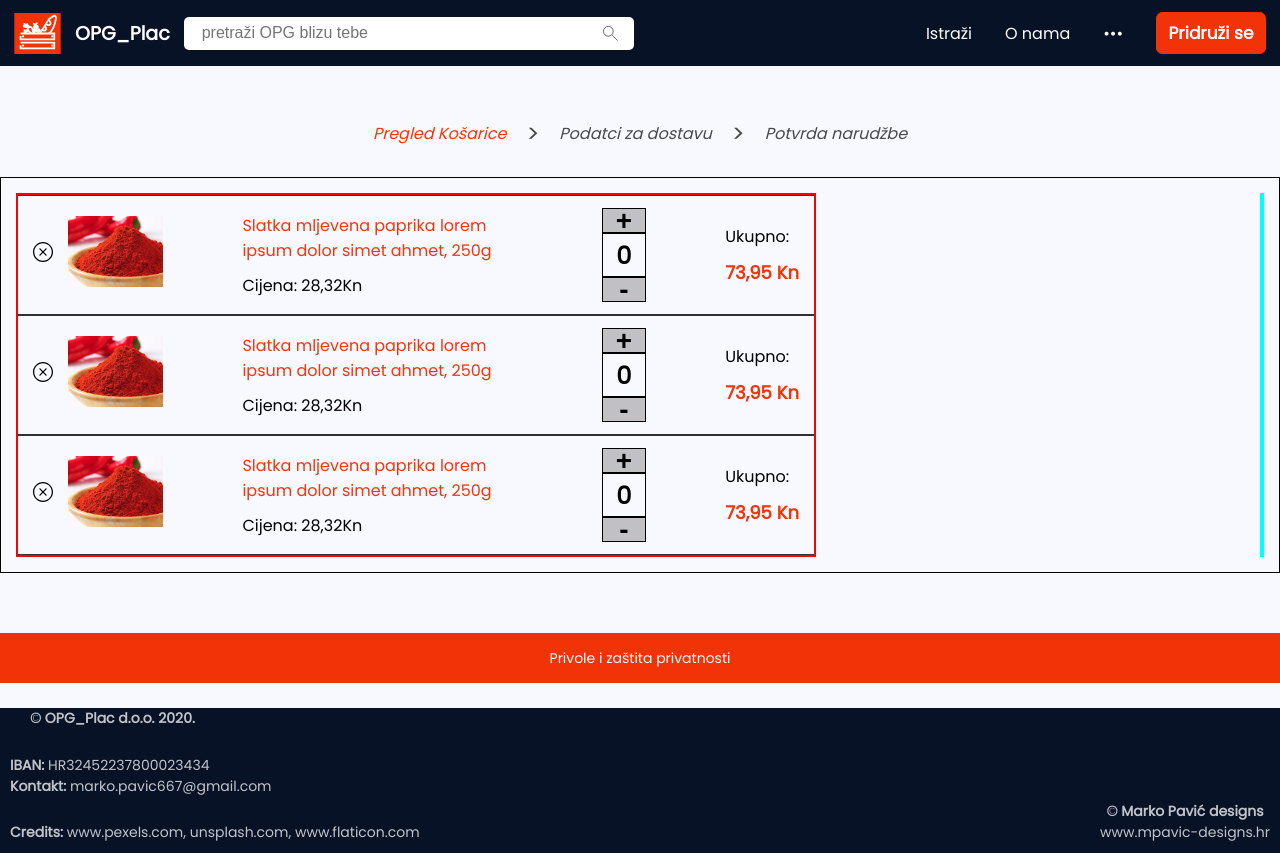
After one commit to MarkoPavich/OPG_Plac, a Django app: a page that uses OPG_Plac/templates/components/navbar.html in a window 1280 px wide. The commit adds this page. Run offline with Django 3.2, Linux system fonts and the light colour scheme; some libraries are stand-ins or nearby versions.

Commit message:
progress on shopping_cart view

```diff
--- /dev/null
+++ b/OPG_Plac/static/subpages/cart/cart.css
@@ -0,0 +1,234 @@
+.shopping-cart-order_process-nav{
+	width: 100%;
+
+	display: flex;
+	justify-content: center;
+
+	margin-top: 90px;
+}
+
+.shopping-cart-subnav{
+	display: flex;
+	justify-content: center;
+	align-items: center;
+
+	list-style: none;
+
+	padding: 0;
+}
+
+.shopping-cart-subnav li{
+	padding: 10px;
+}
+
+.shopping-cart-subnav li a{
+	text-decoration: none;
+
+	color: black;
+	opacity: 0.7;
+
+	font-style: italic;
+
+	font-size: 16px;
+}
+
+.cart-subnav-divider span{
+	opacity: 0.7;
+
+	font-size: 24px;
+}
+
+.cart-subnav-active a{
+	opacity: 1 !important;
+	color: #f2360b !important;
+}
+
+
+
+
+.shoping_cart-top-content-container{
+	max-width: 1435px;
+	margin: 0 auto;
+
+	padding: 15px;
+	border: solid 1px black;
+
+	display: flex;
+	justify-content: space-between;
+}
+
+.shopping_cart-items-container{
+	width: 100%;
+	max-width: 800px;
+
+	border: solid 2px red;
+
+	display: flex;
+	flex-direction: column;
+}
+
+.shopping_cart-product_item-container{
+	height: 120px;
+	width: 100%;
+
+	padding-left: 15px;
+	padding-right: 15px;
+
+	border-top: solid 1px rgba(0,0,0,0.8);
+	border-bottom: solid 1px rgba(0,0,0,0.8);
+
+	display: flex;
+	justify-content: space-between;
+	align-items: center;
+}
+
+.cart-item-img-box{
+	height: 80px;
+	width: 130px;
+	min-width: 130px;
+
+	display: flex;
+	justify-content: center;
+	align-items: center;
+}
+
+.cart-item-img-box img{
+	width: 100%;
+	min-width: 80px;
+	max-height: 80px;
+}
+
+.cart-item-info-box{
+	max-width: 280px;
+}
+
+.cart-item-info-box span{
+	display: block;
+}
+
+.product-name-span{
+	color: #f2360b;
+	margin-bottom: 10px;
+}
+
+
+/* Borrowed from product -- product quant counter */
+
+
+.cart-item-quantity-controls{
+	display: flex;
+	flex-direction: column;
+}
+
+.product-count-add-sub{
+	width: 44px;
+	height: 25px;
+
+	border: solid 1px black;
+
+	background-color: rgba(139,139,139,0.5);
+
+	font-weight: bold;
+	font-size: 28px;
+
+	padding: 0;
+
+	display: flex;
+	justify-content: center;
+	align-items: center;
+}
+
+.product-count-add-sub:hover{
+	cursor: pointer;
+}
+
+.product-count-add-sub:focus{
+	outline: none;
+}
+
+.product-count-total{
+	height: 44px;
+	width: 44px;
+
+	border: solid 1px black;
+
+	display: flex;
+	justify-content: center;
+	align-items: center;
+
+	font-weight: bold;
+	font-size: 24px;
+}
+
+/* End borrowed product counter */
+
+
+.cart-item-price_info-box{
+	display: flex;
+	flex-direction: column;
+	justify-content: center;
+}
+
+.cart-item-price_info-box span{
+	display: block;
+}
+
+.cart-product-total-cost-span{
+	font-weight: bold;
+	font-size: 18px;
+	color: #f2360b;
+
+	margin-top: 10px;
+}
+
+.cart-item-option_remove-ico svg{
+	height: 20px;
+	width: 20px;
+
+	margin-right: 15px;
+}
+
+@media(max-width: 620px){
+	.cart-item-img-box{
+		display: flex;
+		flex-direction: column-reverse;
+		align-items: center;
+		justify-content: center;
+
+		width: 60px;
+		min-width: 60px;
+
+		margin-top: 10px;
+	}
+
+	.cart-item-price_info-box{
+		display: none;
+	}
+
+	.cart-item-info-box{
+		display: flex;
+		flex-direction: column;
+		align-items: center;
+
+		margin-top: 10px;
+		margin-bottom: 10px;
+
+		max-width: 150px;
+	}
+
+	.cart-item-info-box span{
+		font-size: 12px;
+
+		text-align: center;
+	}
+
+	.cart-item-option_remove-ico svg{
+		margin-right: 0;
+	}
+}
+
+
+
+.shopping-cart-order-info-container{
+	border: solid 2px cyan;
+}
--- /dev/null
+++ b/OPG_Plac/templates/components/cart/cart.html
@@ -0,0 +1,135 @@
+{% extends 'components/site_frame.html' %}
+{% load static %}
+
+{% block head %}
+    <script src="{% static 'navbar.js' %}"></script>
+
+    <link rel="stylesheet" href="{% static 'subpages/cart/cart.css' %}">
+
+{% endblock %}
+
+{% block body %}
+    {% include '../navbar.html' %}
+
+    <nav class="shopping-cart-order_process-nav">
+        <ul class="shopping-cart-subnav">
+            <li class="cart-subnav-active"><a href="#">Pregled Košarice</a></li>
+            <li class="cart-subnav-divider"><span>></span></li>
+            <li><a href="#">Podatci za dostavu</a></li>
+            <li class="cart-subnav-divider"><span>></span></li>
+            <li><a href="#">Potvrda narudžbe</a></li>
+        </ul>
+    </nav>
+
+    <div class="shoping_cart-top-content-container">
+
+        <div class="shopping_cart-items-container">
+
+            <div class="shopping_cart-product_item-container">   <!-- Item unit start-->
+
+                <div class="cart-item-img-box">
+                    <a class="cart-item-option_remove-ico" href="#">
+                        <svg height="512pt" viewBox="0 0 512 512" width="512pt" xmlns="http://www.w3.org/2000/svg"><path d="m256 512c-141.164062 0-256-114.835938-256-256s114.835938-256 256-256 256 114.835938 256 256-114.835938 256-256 256zm0-480c-123.519531 0-224 100.480469-224 224s100.480469 224 224 224 224-100.480469 224-224-100.480469-224-224-224zm0 0"/><path d="m176.8125 351.1875c-4.097656 0-8.195312-1.554688-11.308594-4.691406-6.25-6.25-6.25-16.382813 0-22.632813l158.398438-158.402343c6.253906-6.25 16.386718-6.25 22.636718 0s6.25 16.382812 0 22.636718l-158.402343 158.398438c-3.15625 3.136718-7.25 4.691406-11.324219 4.691406zm0 0"/><path d="m335.1875 351.1875c-4.09375 0-8.191406-1.554688-11.304688-4.691406l-158.398437-158.378906c-6.253906-6.25-6.253906-16.382813 0-22.632813 6.25-6.253906 16.382813-6.253906 22.632813 0l158.398437 158.398437c6.253906 6.25 6.253906 16.382813 0 22.632813-3.132813 3.117187-7.230469 4.671875-11.328125 4.671875zm0 0"/></svg>
+                    </a>
+                    <a href="#">
+                        <img src="{% static 'resources/images/products/slatka_mlevena_paprika_-_lek_za_rane_i_preventiva_od_srcanog_udara-1.jpg' %}" alt="product_in_cart-image">
+                    </a>
+                </div>
+
+                <div class="cart-item-info-box">
+                    <span class="product-name-span">Slatka mljevena paprika lorem ipsum dolor simet ahmet, 250g</span>
+                    <span>Cijena: 28,32Kn</span>
+
+                </div>
+
+                <div class="cart-item-quantity-controls">
+
+                    <button onclick="add_sub('add')" class="product-count-add-sub">+</button>
+                    <div class="product-count-total"><span id="product-count-total">0</span></div>
+                    <button onclick="add_sub('sub')" class="product-count-add-sub">-</button>
+
+                </div>
+
+                <div class="cart-item-price_info-box">
+                    <span>Ukupno:</span>
+                    <span class="cart-product-total-cost-span">73,95 Kn</span>
+                </div>
+            </div>   <!-- Item unit End-->
+
+            <div class="shopping_cart-product_item-container">   <!-- Item unit start-->
+
+                <div class="cart-item-img-box">
+                    <a class="cart-item-option_remove-ico" href="#">
+                        <svg height="512pt" viewBox="0 0 512 512" width="512pt" xmlns="http://www.w3.org/2000/svg"><path d="m256 512c-141.164062 0-256-114.835938-256-256s114.835938-256 256-256 256 114.835938 256 256-114.835938 256-256 256zm0-480c-123.519531 0-224 100.480469-224 224s100.480469 224 224 224 224-100.480469 224-224-100.480469-224-224-224zm0 0"/><path d="m176.8125 351.1875c-4.097656 0-8.195312-1.554688-11.308594-4.691406-6.25-6.25-6.25-16.382813 0-22.632813l158.398438-158.402343c6.253906-6.25 16.386718-6.25 22.636718 0s6.25 16.382812 0 22.636718l-158.402343 158.398438c-3.15625 3.136718-7.25 4.691406-11.324219 4.691406zm0 0"/><path d="m335.1875 351.1875c-4.09375 0-8.191406-1.554688-11.304688-4.691406l-158.398437-158.378906c-6.253906-6.25-6.253906-16.382813 0-22.632813 6.25-6.253906 16.382813-6.253906 22.632813 0l158.398437 158.398437c6.253906 6.25 6.253906 16.382813 0 22.632813-3.132813 3.117187-7.230469 4.671875-11.328125 4.671875zm0 0"/></svg>
+                    </a>
+                    <a href="#">
+                        <img src="{% static 'resources/images/products/slatka_mlevena_paprika_-_lek_za_rane_i_preventiva_od_srcanog_udara-1.jpg' %}" alt="product_in_cart-image">
+                    </a>
+                </div>
+
+                <div class="cart-item-info-box">
+                    <span class="product-name-span">Slatka mljevena paprika lorem ipsum dolor simet ahmet, 250g</span>
+                    <span>Cijena: 28,32Kn</span>
+
+                </div>
+
+                <div class="cart-item-quantity-controls">
+
+                    <button onclick="add_sub('add')" class="product-count-add-sub">+</button>
+                    <div class="product-count-total"><span id="product-count-total">0</span></div>
+                    <button onclick="add_sub('sub')" class="product-count-add-sub">-</button>
+
+                </div>
+
+                <div class="cart-item-price_info-box">
+                    <span>Ukupno:</span>
+                    <span class="cart-product-total-cost-span">73,95 Kn</span>
+                </div>
+            </div>   <!-- Item unit End-->
+
+            <div class="shopping_cart-product_item-container">   <!-- Item unit start-->
+
+                <div class="cart-item-img-box">
+                    <a class="cart-item-option_remove-ico" href="#">
+                        <svg height="512pt" viewBox="0 0 512 512" width="512pt" xmlns="http://www.w3.org/2000/svg"><path d="m256 512c-141.164062 0-256-114.835938-256-256s114.835938-256 256-256 256 114.835938 256 256-114.835938 256-256 256zm0-480c-123.519531 0-224 100.480469-224 224s100.480469 224 224 224 224-100.480469 224-224-100.480469-224-224-224zm0 0"/><path d="m176.8125 351.1875c-4.097656 0-8.195312-1.554688-11.308594-4.691406-6.25-6.25-6.25-16.382813 0-22.632813l158.398438-158.402343c6.253906-6.25 16.386718-6.25 22.636718 0s6.25 16.382812 0 22.636718l-158.402343 158.398438c-3.15625 3.136718-7.25 4.691406-11.324219 4.691406zm0 0"/><path d="m335.1875 351.1875c-4.09375 0-8.191406-1.554688-11.304688-4.691406l-158.398437-158.378906c-6.253906-6.25-6.253906-16.382813 0-22.632813 6.25-6.253906 16.382813-6.253906 22.632813 0l158.398437 158.398437c6.253906 6.25 6.253906 16.382813 0 22.632813-3.132813 3.117187-7.230469 4.671875-11.328125 4.671875zm0 0"/></svg>
+                    </a>
+                    <a href="#">
+                        <img src="{% static 'resources/images/products/slatka_mlevena_paprika_-_lek_za_rane_i_preventiva_od_srcanog_udara-1.jpg' %}" alt="product_in_cart-image">
+                    </a>
+                </div>
+
+                <div class="cart-item-info-box">
+                    <span class="product-name-span">Slatka mljevena paprika lorem ipsum dolor simet ahmet, 250g</span>
+                    <span>Cijena: 28,32Kn</span>
+
+                </div>
+
+                <div class="cart-item-quantity-controls">
+
+                    <button onclick="add_sub('add')" class="product-count-add-sub">+</button>
+                    <div class="product-count-total"><span id="product-count-total">0</span></div>
+                    <button onclick="add_sub('sub')" class="product-count-add-sub">-</button>
+
+                </div>
+
+                <div class="cart-item-price_info-box">
+                    <span>Ukupno:</span>
+                    <span class="cart-product-total-cost-span">73,95 Kn</span>
+                </div>
+            </div>   <!-- Item unit End-->
+
+        </div>
+
+        <div class="shopping-cart-order-info-container">
+
+        </div>
+
+    </div>
+
+    {% include '../footer.html' %}
+
+    <script>
+        load_navbar_listeners('noscroll');
+
+    </script>
+{% endblock %}
--- a/OPG_Plac/templates/components/navbar.html
+++ b/OPG_Plac/templates/components/navbar.html
@@ -101,7 +101,7 @@
             </li>
 
             <li class="nav_shopping_cart_ico">
-                <a href="#">
+                <a href="/košarica">
                     <svg version="1.1" id="Capa_1" xmlns="http://www.w3.org/2000/svg" xmlns:xlink="http://www.w3.org/1999/xlink" x="0px" y="0px"
                     width="446.843px" height="446.843px" viewBox="0 0 446.843 446.843" style="enable-background:new 0 0 446.843 446.843;"
                     xml:space="preserve">
--- a/OPG_Plac/templates/components/products/products.html
+++ b/OPG_Plac/templates/components/products/products.html
@@ -11,7 +11,7 @@
 
 {% endblock %}
 
-    {% block body %}
+{% block body %}
     {% include '../navbar.html' %}
     {% include '../divider_hr_title.html' with title="Proizvodi" %}
 
@@ -199,5 +199,4 @@
         do_pagination({{total_pages}}, {{current_page}}, "{{active_category}}", "{{active_subcategory}}")
 
     </script>
-
 {% endblock %}
--- a/OPG_Plac/views.py
+++ b/OPG_Plac/views.py
@@ -237,3 +237,7 @@ def view_signin(request):
 def view_logout(request):
     logout(request)
     return redirect("/")
+
+
+def view_cart(request):
+    return render(request, "components/cart/cart.html", {})
--- a/capstone/urls.py
+++ b/capstone/urls.py
@@ -37,6 +37,7 @@ urlpatterns = [
     path('proizvodi/viewitem/<slug:product_url>', view_proizvod_artikl, name="proizvod_artikl"),
     path('prijava', view_signin, name="signin"),
     path('odjava', view_logout),
+    path("košarica", view_cart),
 
     # API pipeline
 
```
Also changed, not shown: db.sqlite3.
